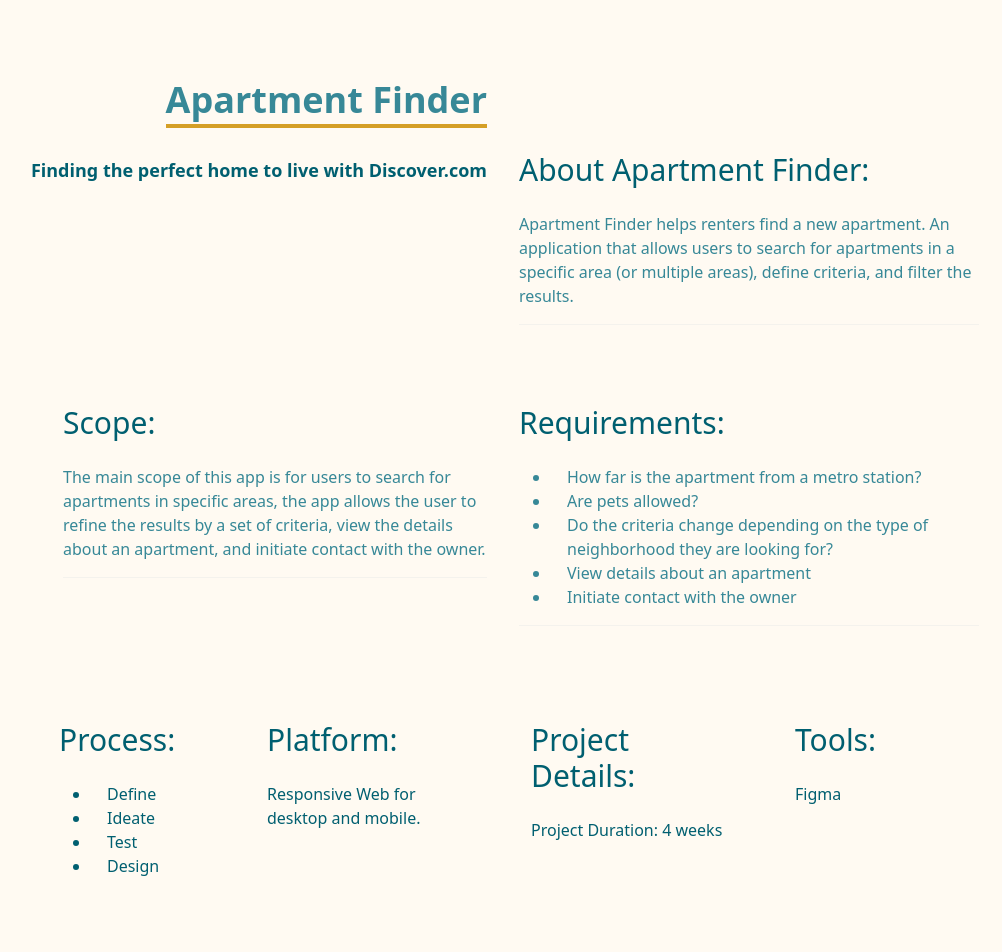
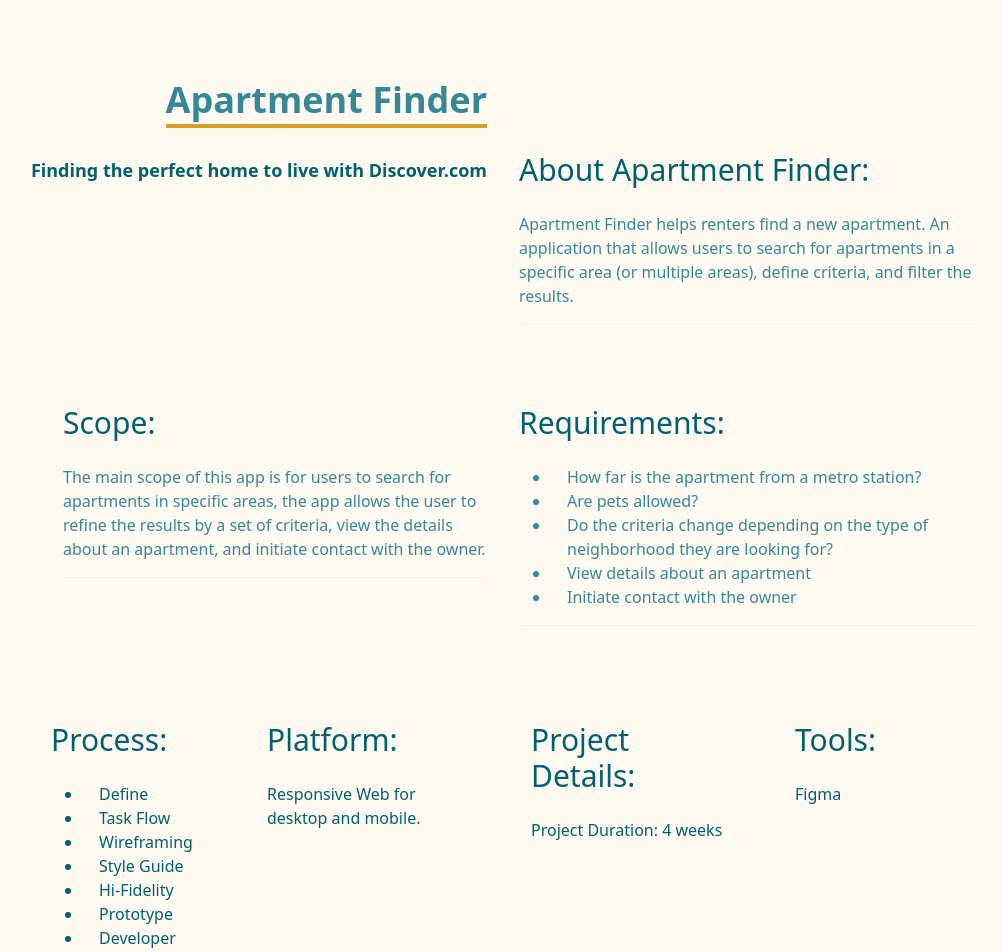
Before and after one commit to Ayang471/ui-apartment-finder-project, a React (Create React App) app: page / in a window 1280 px wide. Shown: the top 952 px of the page, without its empty margins (137-1139 px from the left). Built offline with nearby package versions, Linux system fonts and the light colour scheme.

Commit message:
modified the components

```diff
--- a/src/MobileHiFi-images.js
+++ b/src/MobileHiFi-images.js
@@ -1,21 +1,21 @@
 export const MobileLoFi = [
     {
-        img:require('./assets/Home Page.jpg')
+        img:require('./assets/Home.png')
     },
     {
-        img: require('./assets/LogIn Page.jpg')
+        img: require('./assets/LogIn.png')
     },
     {
-        img: require('./assets/Detail Page.jpg')
+        img: require('./assets/DetailPage.png')
     },
     {
-        img: require('./assets/Map.jpg')
+        img: require('./assets/lofimap.png')
     },
     {
-        img: require('./assets/Profile.jpg')
+        img: require('./assets/lofiprofile.png')
     },
     {
-        img: require('./assets/More.jpg')
+        img: require('./assets/morelofi.png')
     },
 
 ]
--- a/src/components/Process.js
+++ b/src/components/Process.js
@@ -5,13 +5,16 @@ function Process() {
     <div name="Process" className="bg-[#FFFAF2]  text-gray-300 pb-20">
       <div className="flex flex-col justify-center items-center">
         <div className="max-w-[1000px] grid sm:grid-cols-4 gap-14">
-      <div className='pb-8 pl-14'>
+          <div className='pb-8 pl-12'>
             <p className="sm:text-left text-3xl  text-[#005F70]">Process:</p>
             <ul className="list-disc  text-[#005F70] mt-4 text-md col-start-1 sm:col-span-2 lg:mt-6 lg:row-start-4 lg:col-span-1">
               <li>Define</li>
-          <li>Ideate</li>
-          <li>Test</li>
-          <li>Design</li>
+              <li>Task Flow</li>
+              <li>Wireframing</li>
+              <li>Style Guide</li>
+              <li>Hi-Fidelity</li>
+              <li>Prototype</li>
+              <li>Developer handoff</li>
             </ul>
           </div>
           <div>
--- a/src/components/Prototype.js
+++ b/src/components/Prototype.js
@@ -1,5 +1,6 @@
 import React from "react";
 import MobileHiFiWireframe from "./MobileHiFiWireframe";
+import Handoff from './Handoff'
 
 export default function Prototype() {
   return (
@@ -7,7 +8,6 @@ export default function Prototype() {
       <MobileHiFiWireframe />
       <div className="w-full bg-[#378897]">
         <div className="max-w-[1000px] mx-auto py-8 flex flex-col justify-center w-full h-full">
-
           <div className="flex flex-col pt-8 justify-center items-center">
             <div className="sm:text-center text-3xl sm:text-4xl pt-8 pb-4 font-small text-[#F3F3F3]">
               <p>Used Figma Prototype feature to ensure all features are functional.</p>
@@ -24,6 +24,7 @@ export default function Prototype() {
           </div>
         </div>
       </div>
+      <Handoff />
     </div>
   );
 }
--- a/src/components/Wireframes.js
+++ b/src/components/Wireframes.js
@@ -11,10 +11,10 @@ export default function Wireframes() {
     <div className="w-full bg-[#FFFAF2] pt-20">
       <div className="max-w-[1000px] mx-auto px-8 flex flex-col justify-center w-full h-full">
         <h1 className="sm:text-center text-3xl sm:text-4xl font-medium text-[#005F70] mb-10">
-          Low Fidelity wireframes
+          Low Fidelity Wireframes
         </h1>
         <p className='pt-0 pb-10 text-[#005F70] font-medium '>
-        I sketched out different ideas before fine tuning them and creating the final wireframes. I really wanted to focus on creating a clean and modern design.
+          While creating the wireframes, I looked at best practices to make sure I was designing screens for the user that were understandable, recognizable and easy to navigate.
         </p>
       </div>
       <div className='container pb-10'>
@@ -23,28 +23,24 @@ export default function Wireframes() {
             <img
               src={LoFiHome}
               alt="mobile-wireframe"
-
             />
           </div>
           <div className='col'>
             <img
               src={LoFiMore}
               alt="mobile-wireframe"
-
             />
           </div>
           <div className='col'>
             <img
               src={LoFiContact}
               alt="mobile-wireframe"
-
             />
           </div>
           <div className='col'>
             <img
               src={LoFiBlogs}
               alt="mobile-wireframe"
-
             />
           </div>
         </div>
```
Lines whose indentation alone changed are shown as unchanged.
